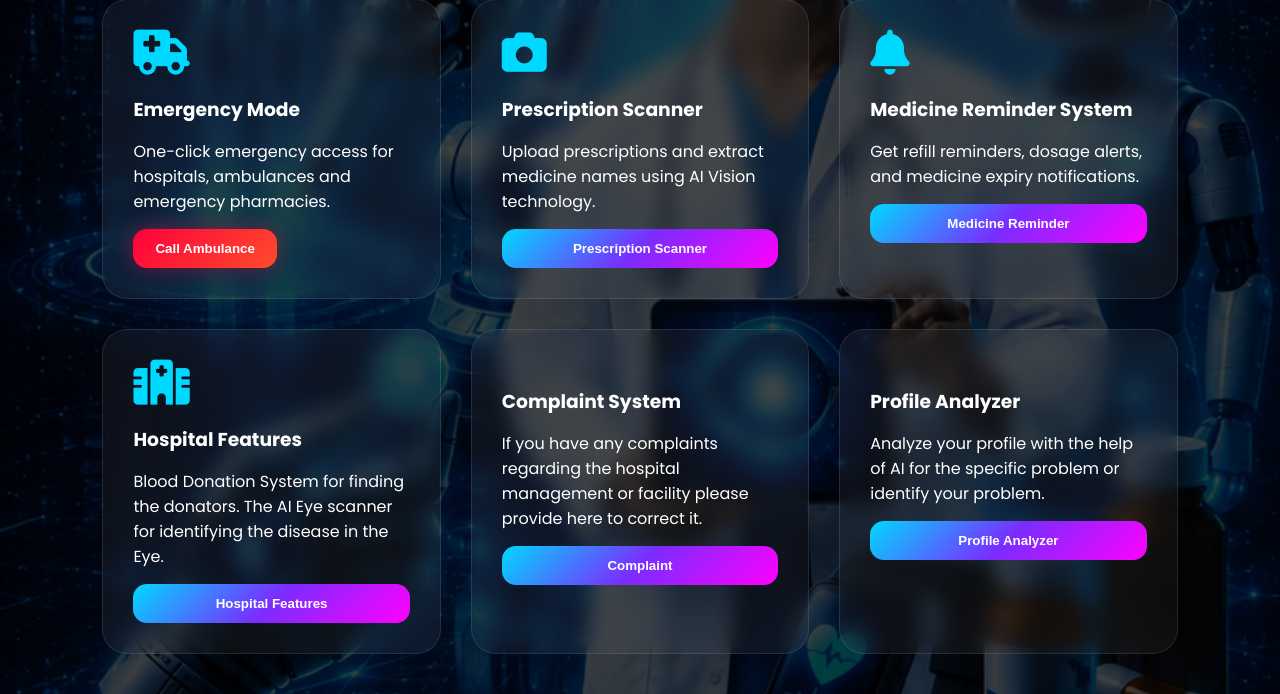
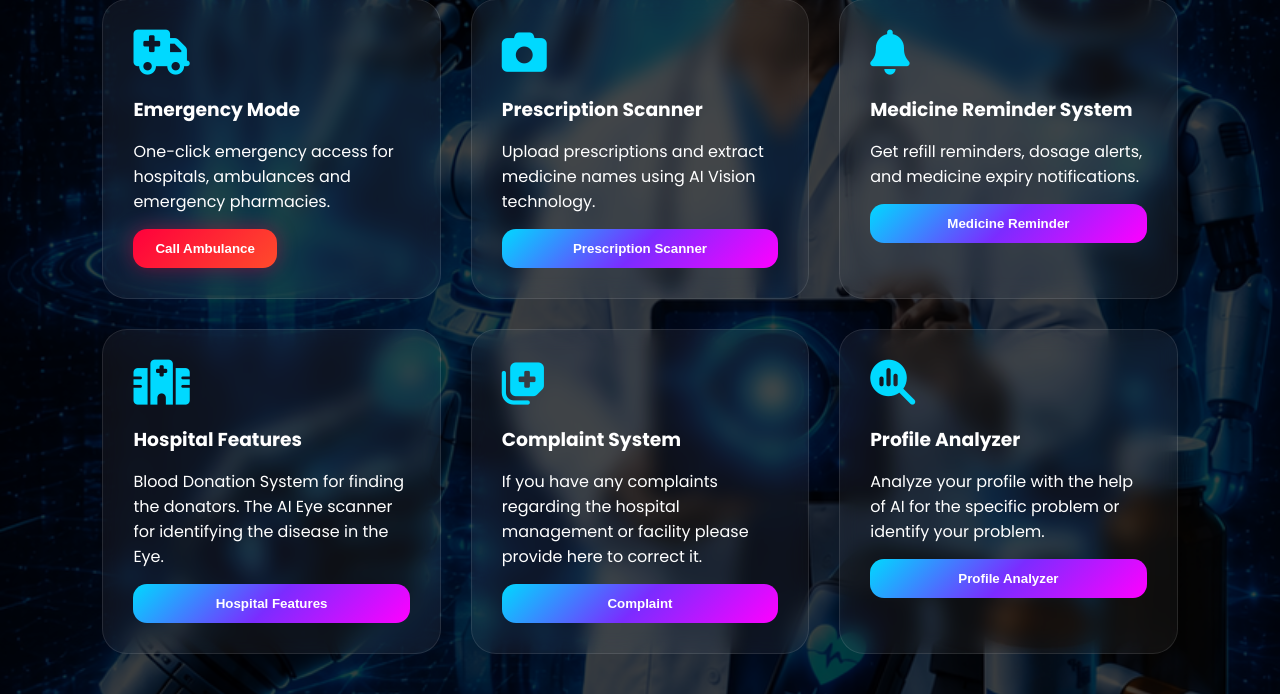
Before and after one commit to Sahaya-Sathish-S/Medipulse-AI, a Flask app: page /home in a window 1280 px wide. Shown: the part 1379-2073 px from the top of the page. Run offline with Flask 3, Linux system fonts and the light colour scheme; some libraries are stand-ins or nearby versions.

Commit message:
Update home.html

```diff
--- a/templates/home.html
+++ b/templates/home.html
@@ -277,7 +277,7 @@
 
             <div class="feature-card">
 
-                <i class="fa-solid fa-complaint"></i>
+                <i class="fa-solid fa-notes-medical"></i>
 
                 <h3>Complaint System</h3>
 
@@ -297,8 +297,7 @@
 
             <div class="feature-card">
 
-                <i class="fa-solid fa-analyze"></i>
-
+                <i class="fa-solid fa-magnifying-glass-chart"></i>
                 <h3>Profile Analyzer</h3>
 
                 <p>
```
